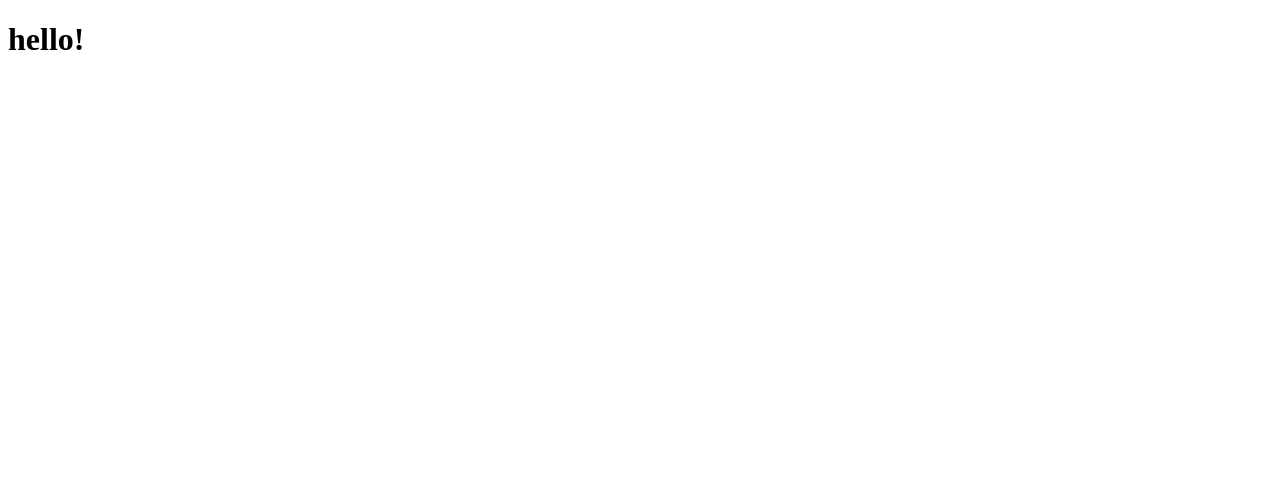
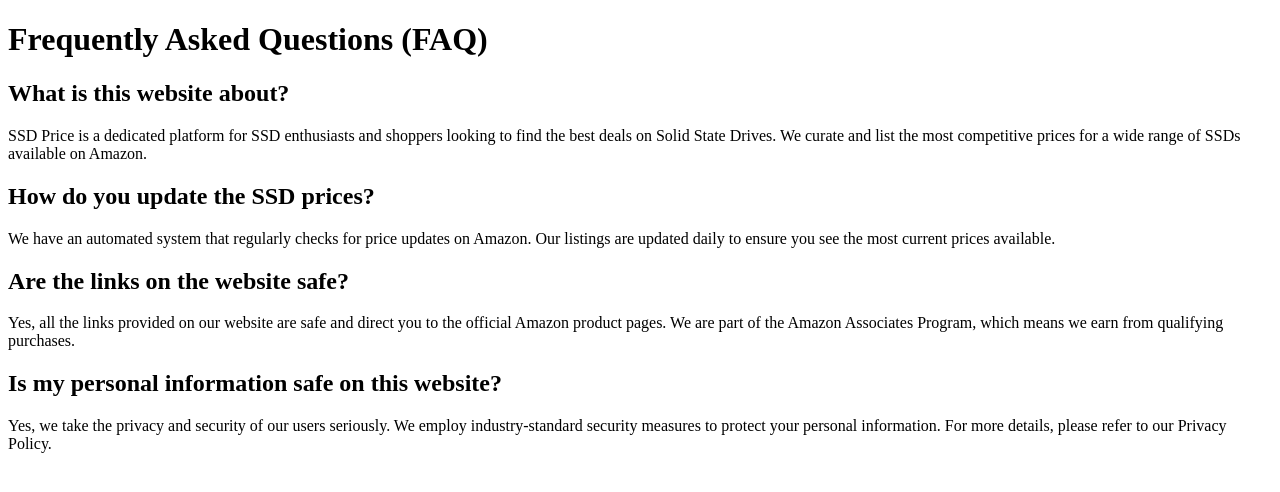
Before and after one commit to Copper-Panda/ssdPriceProject, a plain HTML site: page FAQ.html in a window 1280 px wide. Drawn offline with Linux system fonts and the light colour scheme.

Commit message:
change the FAQ document

```diff
--- a/FAQ.html
+++ b/FAQ.html
@@ -1,11 +1,37 @@
 <!DOCTYPE html>
-<html lang="zh-CN">
+<html lang="en">
 <head>
-    <meta charset="UTF-8">
-    <title>SSD Price</title>
-    <link rel="stylesheet" href="./css/styles.css">
-    <link rel="icon" href="./data/favicon.ico" type="image/x-icon">
+<meta charset="UTF-8">
+<meta name="viewport" content="width=device-width, initial-scale=1.0">
+<title>SSD Price FAQ</title>
+<!-- Add your stylesheet link below -->
+<link rel="stylesheet" href="./css/styles.css">
 </head>
 <body>
-    <h1>hello!</h1>
+
+<div class="faq-container">
+  <h1>Frequently Asked Questions (FAQ)</h1>
+
+  <div class="faq-item">
+    <h2>What is this website about?</h2>
+    <p>SSD Price is a dedicated platform for SSD enthusiasts and shoppers looking to find the best deals on Solid State Drives. We curate and list the most competitive prices for a wide range of SSDs available on Amazon.</p>
+  </div>
+
+  <div class="faq-item">
+    <h2>How do you update the SSD prices?</h2>
+    <p>We have an automated system that regularly checks for price updates on Amazon. Our listings are updated daily to ensure you see the most current prices available.</p>
+  </div>
+
+  <div class="faq-item">
+    <h2>Are the links on the website safe?</h2>
+    <p>Yes, all the links provided on our website are safe and direct you to the official Amazon product pages. We are part of the Amazon Associates Program, which means we earn from qualifying purchases.
+    </div>
+
+  <div class="faq-item">
+    <h2>Is my personal information safe on this website?</h2>
+    <p>Yes, we take the privacy and security of our users seriously. We employ industry-standard security measures to protect your personal information. For more details, please refer to our Privacy Policy.
+    </div>
+</div>
+
 </body>
+</html>
```
